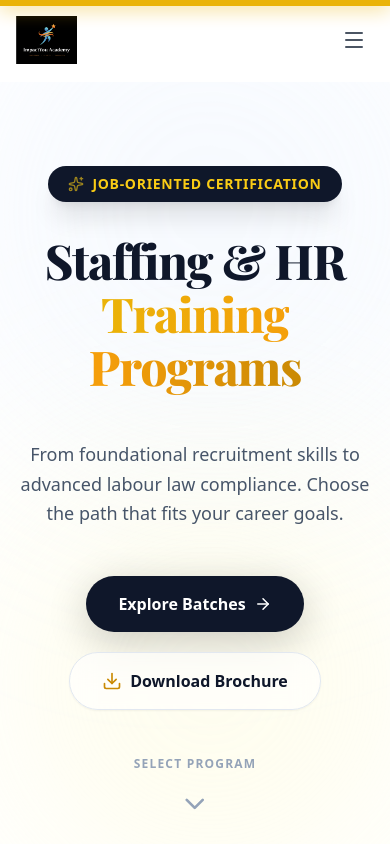
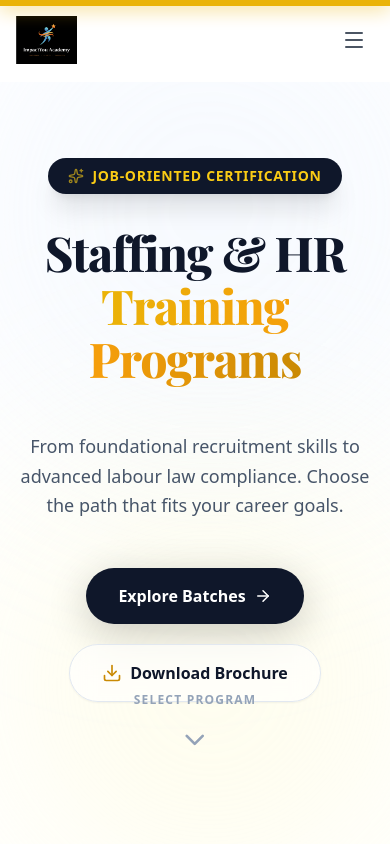
Before and after one commit to UjjwalAsati/impact_you_academy, a React (Vite) app in the folder frontend/: page /staffing-training in a window 390 px wide. Shown: the top 844 px of the page. Built offline with nearby package versions, Linux system fonts and the light colour scheme.

Commit message:
Update StaffingTrainingPage.jsx

```diff
--- a/frontend/src/pages/StaffingTrainingPage.jsx
+++ b/frontend/src/pages/StaffingTrainingPage.jsx
@@ -144,7 +144,8 @@ export default function StaffingTrainingPage() {
       <motion.div className="fixed top-0 left-0 right-0 h-1.5 bg-yellow-500 origin-left z-[60] shadow-[0_0_20px_rgba(234,179,8,1)]" style={{ scaleX: scrollYProgress }} />
 
       {/* --- HERO SECTION --- */}
-      <section className="relative w-full min-h-[100dvh] flex flex-col justify-center items-center overflow-hidden bg-white px-4">
+      {/* Added pt-28 pb-32 md:py-0 to prevent mobile overlap */}
+      <section className="relative w-full min-h-[100dvh] flex flex-col justify-center items-center overflow-hidden bg-white px-4 pt-28 pb-32 md:py-0">
 
         <div className="absolute inset-0 z-0 overflow-hidden pointer-events-none">
             <motion.div style={{ y: prefersReducedMotion ? 0 : yBg1 }} animate={{ scale: [1, 1.1, 1], opacity: [0.3, 0.5, 0.3], rotate: [0, 45, 0] }} transition={{ duration: 15, repeat: Infinity, ease: "easeInOut" }} className="absolute top-[10%] right-[-5%] w-[40vw] h-[40vw] min-w-[400px] min-h-[400px] bg-yellow-100/60 rounded-full blur-[100px] mix-blend-multiply" />
@@ -190,9 +191,10 @@ export default function StaffingTrainingPage() {
           </motion.div>
         </div>
 
+        {/* Changed bottom-8 to bottom-24 md:bottom-8 to clear Safari mobile menu */}
         <button
           onClick={scrollToNext}
-          className="absolute bottom-8 left-1/2 -translate-x-1/2 flex flex-col items-center gap-2 text-slate-400 hover:text-yellow-600 transition-colors z-20 cursor-pointer"
+          className="absolute bottom-24 md:bottom-8 left-1/2 -translate-x-1/2 flex flex-col items-center gap-2 text-slate-400 hover:text-yellow-600 transition-colors z-20 cursor-pointer"
         >
           <span className="text-xs font-bold uppercase tracking-widest">Select Program</span>
           <motion.div animate={{ y: [0, 8, 0] }} transition={{ duration: 1.5, repeat: Infinity, ease: "easeInOut" }}>
@@ -261,7 +263,7 @@ export default function StaffingTrainingPage() {
                           item.color === 'emerald' ? 'text-emerald-600' :
                           'text-yellow-600'
                       }`}>
-                         View Full Syllabus <ArrowRight size={18} className="ml-2" />
+                          View Full Syllabus <ArrowRight size={18} className="ml-2" />
                       </div>
                     </div>
                   </div>
```
